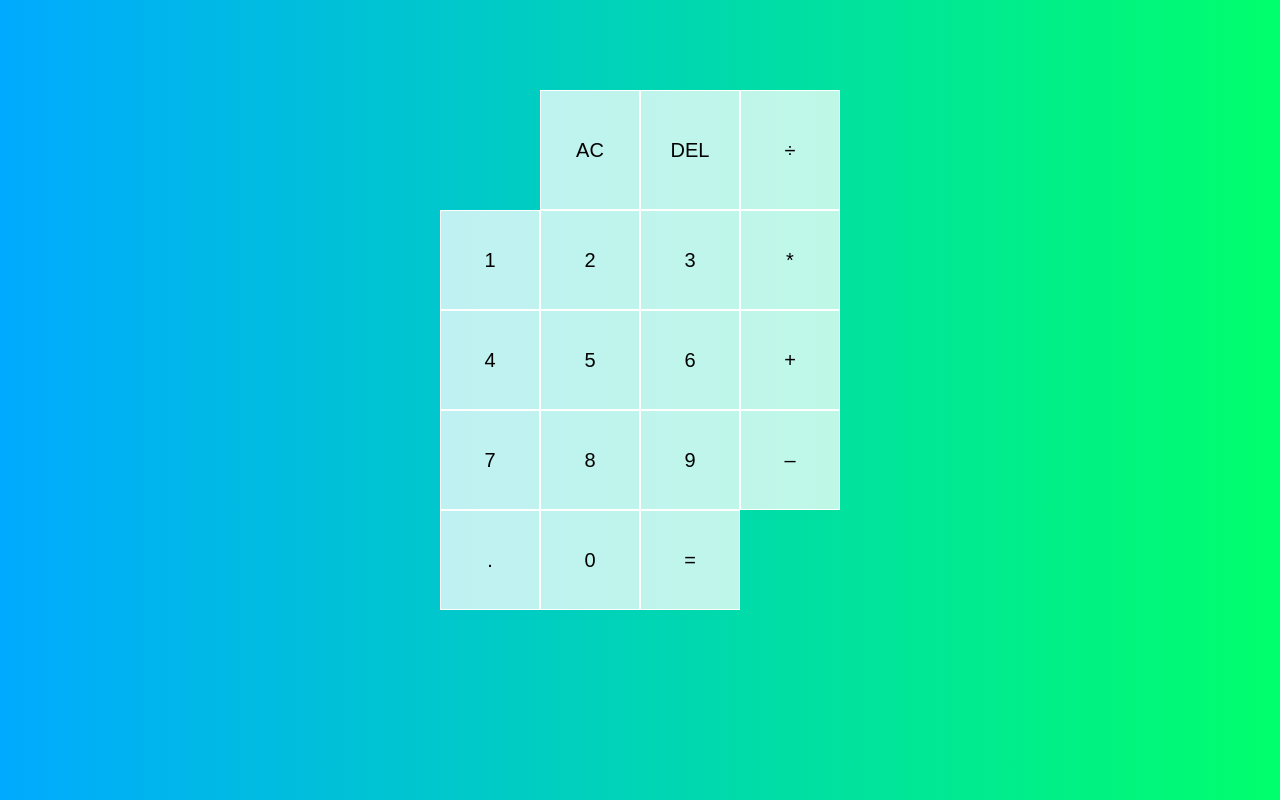
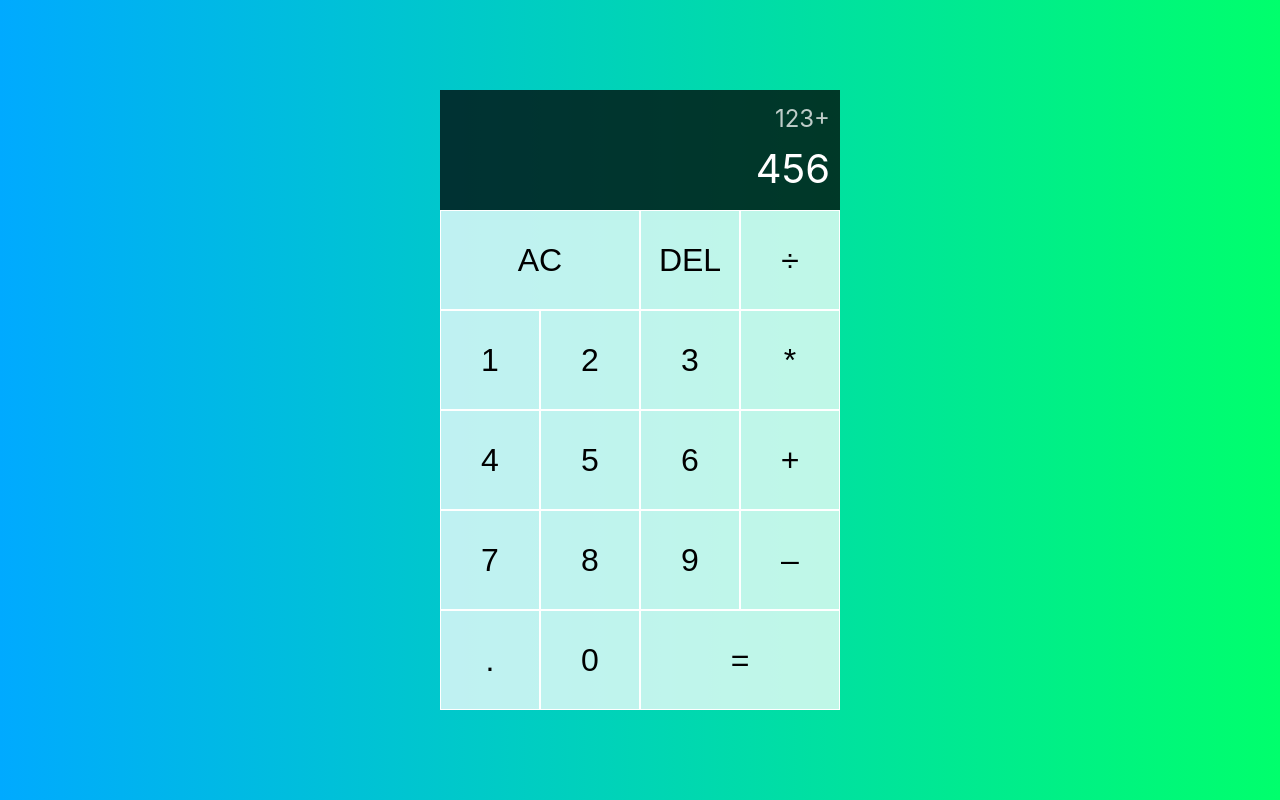
Before and after one commit to matthewselby/calculator-js, a website: page index.html in a window 1280 px wide. Drawn offline with Linux system fonts and the light colour scheme.

Commit message:
🎨 finished styling 🎨

```diff
--- a/index.html
+++ b/index.html
@@ -13,8 +13,8 @@
 <body>
     <div class="calculator-grid">
         <div class="output">
-            <div class="previous-operand"></div>
-            <div class="current-operand"></div>
+            <div class="previous-operand">123+</div>
+            <div class="current-operand">456</div>
         </div>
         <button class="span-two">AC</button>
         <button>DEL</button>
--- a/style.css
+++ b/style.css
@@ -10,7 +10,7 @@ html {
   --green: #00ff6c;
   --text-shadow: 2px 2px 0 rgba(0, 0, 0, 0.2);
   --box-shadow: 0 0 5px 5px rgba(0, 0, 0, 0.2);
-  font-size: 62.5%;
+  /* font-size: 62.5%; */
   font-family: -apple-system, BlinkMacSystemFont, "Segoe UI", Roboto, Oxygen,
     Ubuntu, Cantarell, "Open Sans", "Helvetica Neue", sans-serif;
   box-sizing: border-box;
@@ -52,6 +52,32 @@ body {
   background-color: rgba(255, 255, 255, 0.9);
 }
 
+.span-two {
+  grid-column: span 2;
+}
+
+.output {
+  padding: 10px;
+  grid-column: 1 / -1;
+  background-color: rgba(0, 0, 0, 0.75);
+  display: flex;
+  justify-content: space-around;
+  flex-direction: column;
+  align-items: flex-end;
+  word-wrap: break-word;
+  word-break: break-all;
+}
+
+.output .previous-operand {
+  font-size: 1.5rem;
+  color: rgba(255, 255, 255, 0.75);
+}
+
+.output .current-operand {
+  font-size: 2.5rem;
+  color: white;
+}
+
 /* a {
     color: var(--blue);
     text-decoration-color: var(--yellow);
```
